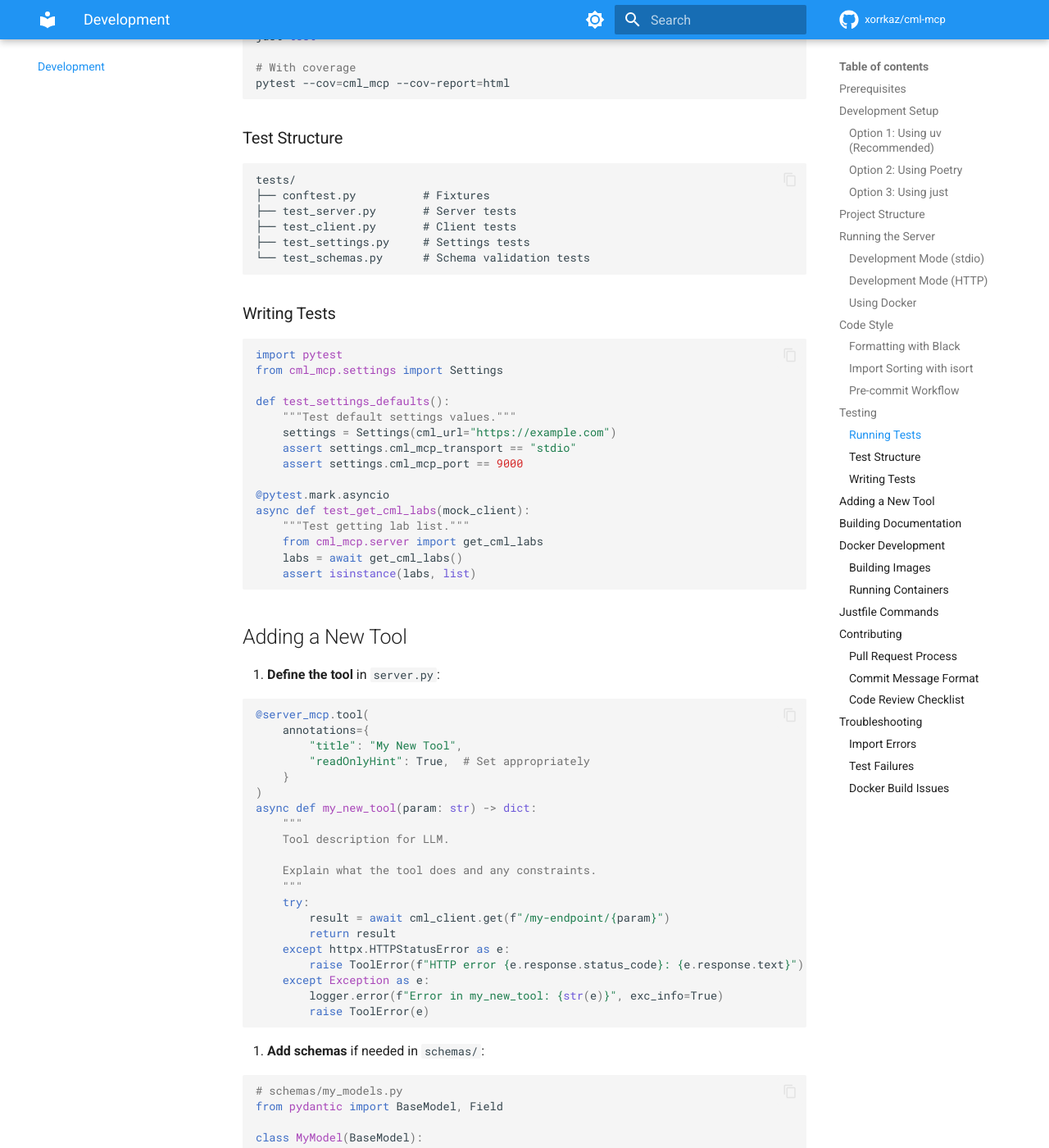
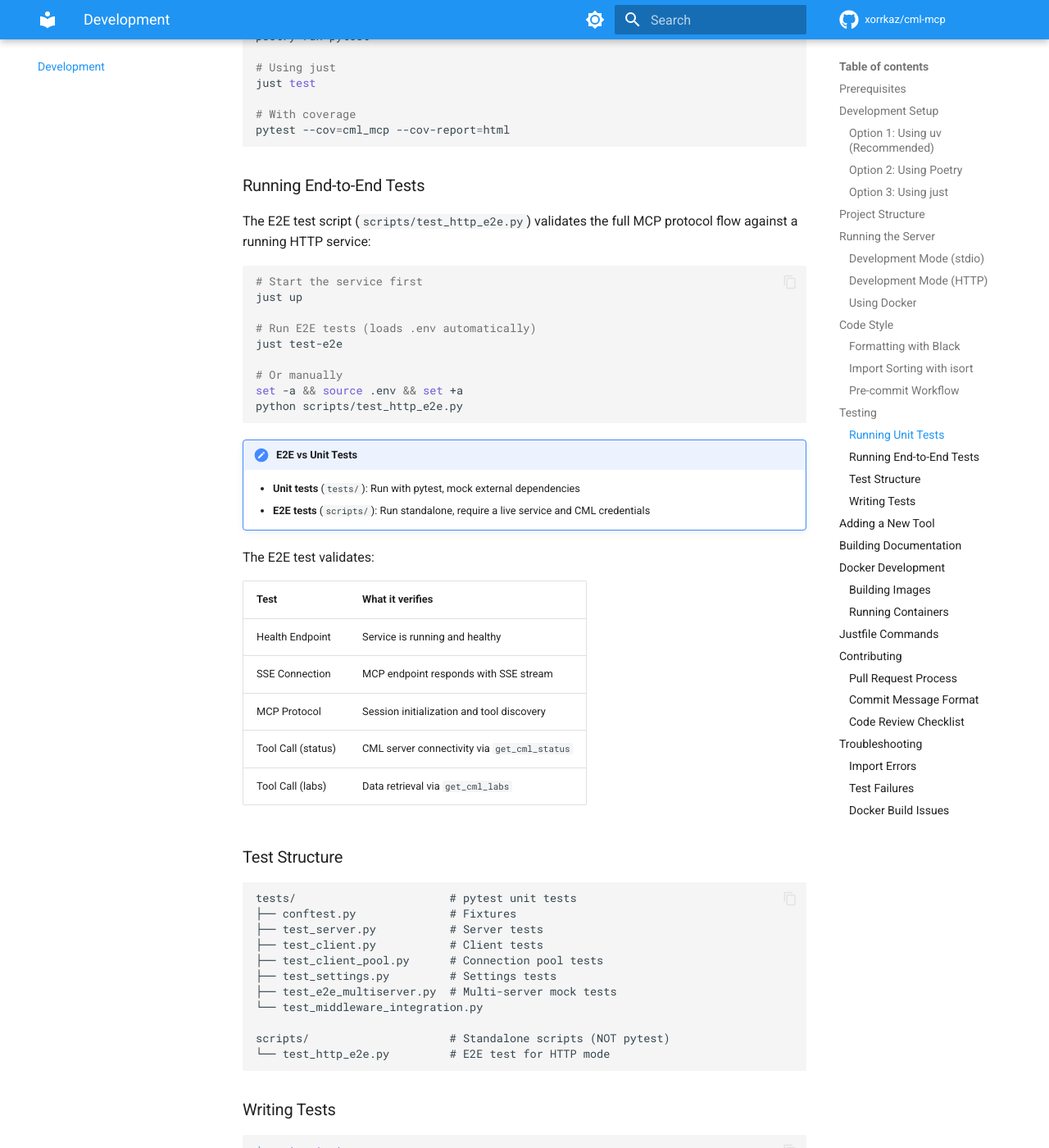
Before and after one commit to xorrkaz/cml-mcp, an MkDocs documentation site: the page built from docs/development.md, in a window 1280 px wide and 1400 px high, scrolled down 4260 px. Shown: the whole window at 82% size. Built offline with MkDocs 1.6.1 and Material for MkDocs 9.7.7, drawn with Linux system fonts in a browser that asks for light colours; comment, search, counter and statistics services are not loaded; some of the changed text lies outside the part shown.

Commit message:
docs: add E2E testing documentation
- Update project structure with scripts/ folder
- Add E2E test section to development.md and docker.md

````diff
--- a/docs/development.md
+++ b/docs/development.md
@@ -78,6 +78,7 @@ cml-mcp/
 │   ├── __main__.py        # CLI entry point
 │   ├── server.py          # MCP server, 39 tool definitions
 │   ├── cml_client.py      # Async HTTP client for CML API
+│   ├── client_pool.py     # Connection pool for HTTP mode
 │   ├── settings.py        # Pydantic settings configuration
 │   ├── types.py           # Custom type definitions
 │   └── schemas/           # Pydantic models for CML API
@@ -86,8 +87,10 @@ cml-mcp/
 │       ├── nodes.py       # Node models
 │       ├── links.py       # Link models
 │       └── ...            # Other schema modules
+├── scripts/               # Utility scripts (NOT pytest tests)
+│   └── test_http_e2e.py   # E2E test script for HTTP mode
 ├── docs/                  # MkDocs documentation
-├── tests/                 # Test suite
+├── tests/                 # pytest test suite
 ├── .github/               # GitHub Actions workflows
 ├── pyproject.toml         # Project configuration
 ├── Justfile               # Task automation
@@ -182,7 +185,7 @@ just test
 
 ## Testing
 
-### Running Tests
+### Running Unit Tests
 
 ```bash
 # Using uv
@@ -198,15 +201,50 @@ just test
 pytest --cov=cml_mcp --cov-report=html
 ```
 
+### Running End-to-End Tests
+
+The E2E test script (`scripts/test_http_e2e.py`) validates the full MCP protocol flow against a running HTTP service:
+
+```bash
+# Start the service first
+just up
+
+# Run E2E tests (loads .env automatically)
+just test-e2e
+
+# Or manually
+set -a && source .env && set +a
+python scripts/test_http_e2e.py
+```
+
+!!! note "E2E vs Unit Tests"
+    - **Unit tests** (`tests/`): Run with pytest, mock external dependencies
+    - **E2E tests** (`scripts/`): Run standalone, require a live service and CML credentials
+
+The E2E test validates:
+
+| Test | What it verifies |
+|------|------------------|
+| Health Endpoint | Service is running and healthy |
+| SSE Connection | MCP endpoint responds with SSE stream |
+| MCP Protocol | Session initialization and tool discovery |
+| Tool Call (status) | CML server connectivity via `get_cml_status` |
+| Tool Call (labs) | Data retrieval via `get_cml_labs` |
+
 ### Test Structure
 
 ```
-tests/
-├── conftest.py          # Fixtures
-├── test_server.py       # Server tests
-├── test_client.py       # Client tests
-├── test_settings.py     # Settings tests
-└── test_schemas.py      # Schema validation tests
+tests/                       # pytest unit tests
+├── conftest.py              # Fixtures
+├── test_server.py           # Server tests
+├── test_client.py           # Client tests
+├── test_client_pool.py      # Connection pool tests
+├── test_settings.py         # Settings tests
+├── test_e2e_multiserver.py  # Multi-server mock tests
+└── test_middleware_integration.py
+
+scripts/                     # Standalone scripts (NOT pytest)
+└── test_http_e2e.py         # E2E test for HTTP mode
 ```
 
 ### Writing Tests
````
Also changed, not shown: docs/docker.md (+41 -0 lines).
